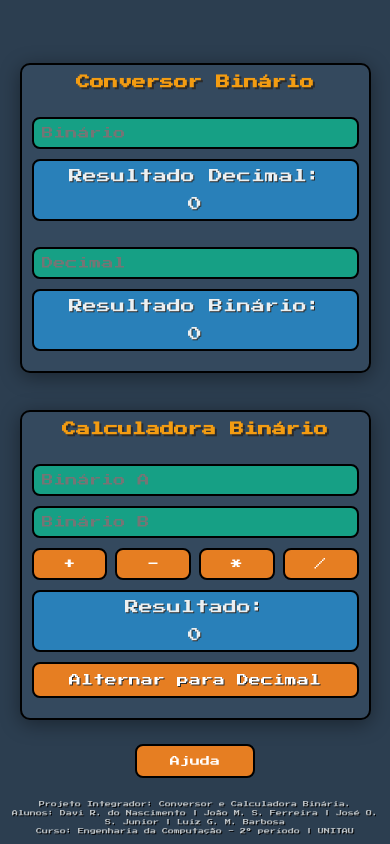
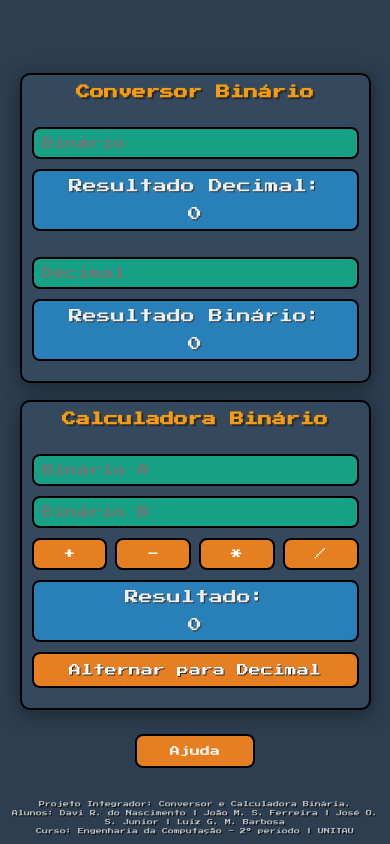
Before and after one commit to luiz007-coder/calc-convsbin, a plain HTML site: page index.html in a window 390 px wide. Drawn offline with Linux system fonts and the light colour scheme.

Commit message:
Update index.html

```diff
--- a/index.html
+++ b/index.html
@@ -129,6 +129,7 @@
     .wrapper {
         justify-content: center;
         justify-content: flex-start;
+        gap: 10px;
     }
     .container {
         max-width: 90%;
@@ -145,6 +146,7 @@
     .wrapper {
         justify-content: center;
         justify-content: flex-start;
+        gap: 10px;
     }
     .container {
         width: 100%;
@@ -167,6 +169,8 @@
 @media (max-width: 480px) {
     .wrapper {
         justify-content: center;
+        justify-content: flex-start;
+        gap: 10px;
     }
     .container {
         width: 100%;
```
